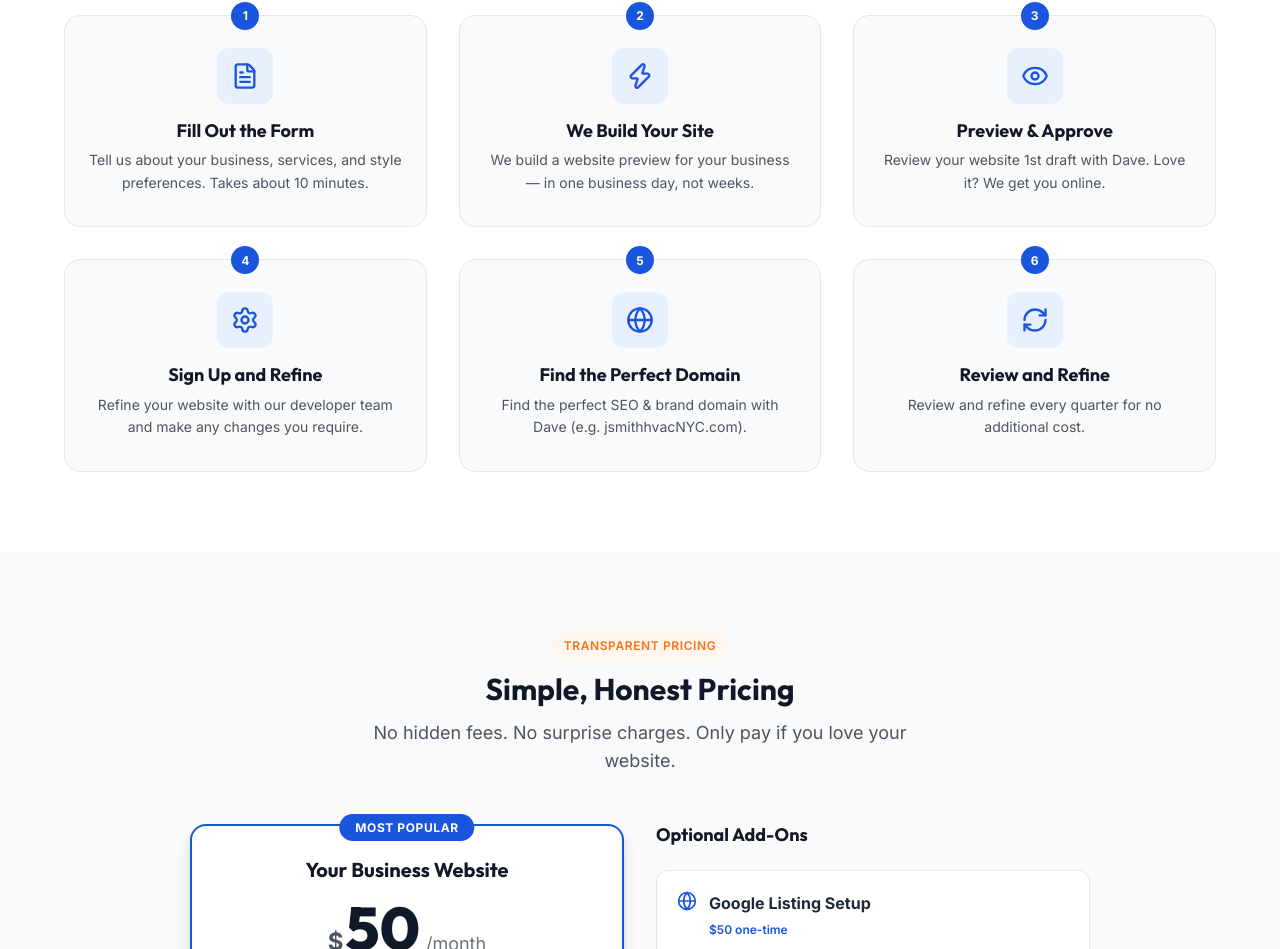
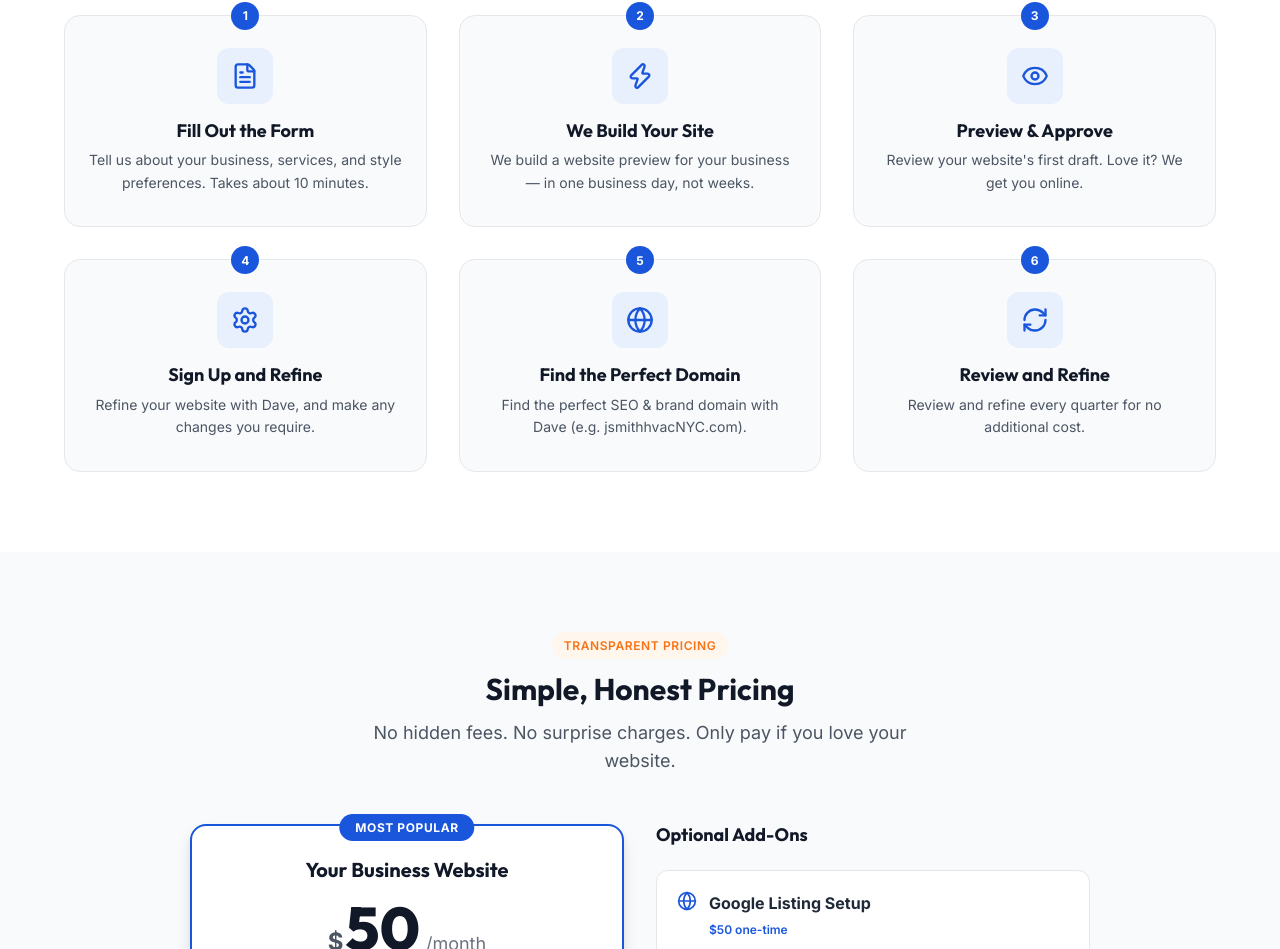
Before and after one commit to DAGarnish/proservice, a Next.js app: page / in a window 1280 px wide. Shown: the part 1309-2258 px from the top of the page. Built offline with nearby package versions, Linux system fonts and the light colour scheme.

Commit message:
Update website copy

```diff
--- a/app/page.tsx
+++ b/app/page.tsx
@@ -147,13 +147,13 @@ function HowItWorksSection() {
       icon: <Eye size={28} />,
       step: '3',
       title: 'Preview & Approve',
-      description: 'Review your website 1st draft with Dave. Love it? We get you online.',
+      description: 'Review your website\'s first draft. Love it? We get you online.',
     },
     {
       icon: <Settings size={28} />,
       step: '4',
       title: 'Sign Up and Refine',
-      description: 'Refine your website with our developer team and make any changes you require.',
+      description: 'Refine your website with Dave, and make any changes you require.',
     },
     {
       icon: <Globe size={28} />,
```
